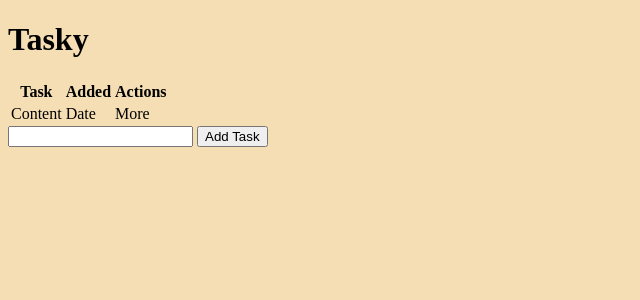
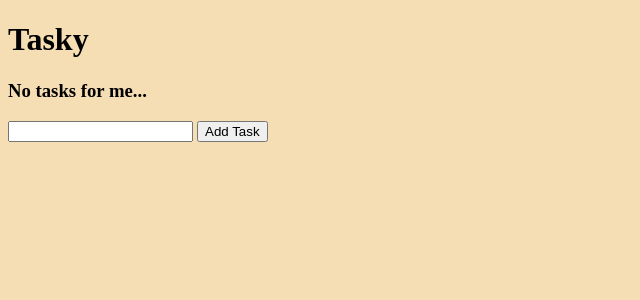
Before and after one commit to AlexandruDanielBarbu/flask-to-do-web-app, a Flask app: page / in a window 1280 px wide. Shown: the top 300 px of the page, without its empty margins (0-640 px from the left). Run offline with Flask 3, Linux system fonts and the light colour scheme.

Commit message:
The app is working
I can add tasks but not delete or update them at the time.

Signed-off-by: Barbu Alexandru Daniel <barbualex.daniel2004@gmail.com>

```diff
--- a/app.py
+++ b/app.py
@@ -1,5 +1,5 @@
 # Imports
-from flask import Flask, render_template
+from flask import Flask, render_template, redirect, request
 from flask_scss import Scss
 from flask_sqlalchemy import SQLAlchemy
 from datetime import datetime
@@ -20,9 +20,24 @@ class MyTask(db.Model):
     def __repr__(self):
         return f"Task {self.id}"
 
-@app.route("/")
+@app.route("/", methods=["POST","GET"])
 def index():
-    return render_template("index.html")
+    # Add a task
+    if request.method == "POST":
+        current_task = request.form['content']
+        new_task = MyTask(content=current_task)
+
+        try:
+            db.session.add(new_task)
+            db.session.commit()
+            return redirect("/")
+        except Exception as e:
+            print(f"ERROR {e}")
+            return f"ERROR {e}"
+    # See all tasks
+    else:
+        tasks = MyTask.query.order_by(MyTask.created).all()
+        return render_template("index.html", tasks=tasks)
 
 if __name__ in "__main__":
     with app.app_context():
--- a/templates/index.html
+++ b/templates/index.html
@@ -7,20 +7,30 @@
 {% block body %}
     <div class="content">
         <h1>Tasky</h1>
+        {% if tasks | length < 1 %}
+            <h3>No tasks for me...</h3>
+        {% else %}
             <table>
                 <tr>
                     <th>Task</th>
                     <th>Added</th>
                     <th>Actions</th>
                 </tr>
+                {% for task in tasks %}
                     <tr>
-                <td>Content</td>
-                <td>Date</td>
-                <td>More</td>
+                        <td>{{task.content}}</td>
+                        <td>{{task.created.strftime("%Y - %m - %d")}}</td>
+                        <td>
+                            <a href="/delete/{{task.id}}">Delete</a>
+                            <br>
+                            <a href="/update/{{task.id}}">Edit</a>
+                        </td>
                     </tr>
+                {% endfor %}
             </table>
+        {% endif %}
 
-        <form action="">
+        <form action="/" method="POST">
             <input type="text" name="content" id="content"/>
             <input type="submit" value="Add Task" id="btn_add"/>
         </form>
```
Lines whose indentation alone changed are shown as unchanged.
